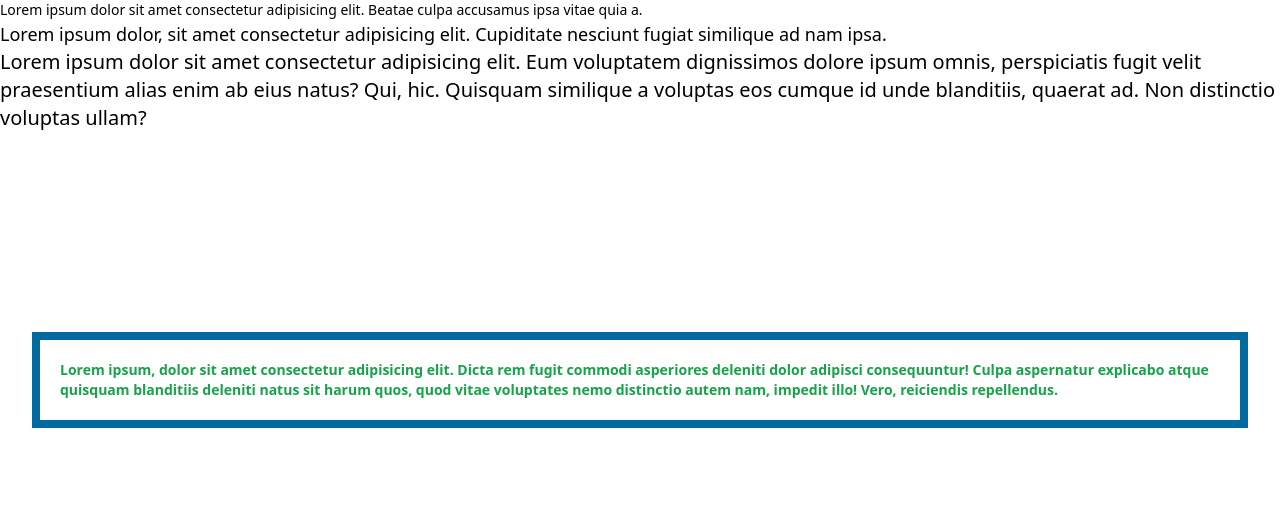
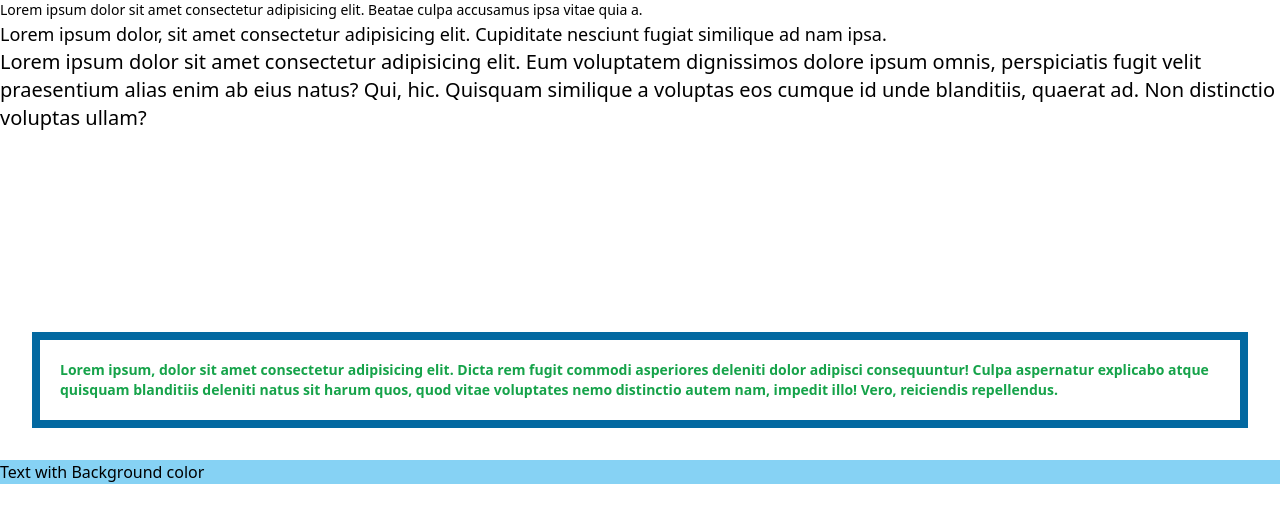
Before and after one commit to sakibahammed/The-Great-Mysterious-Tailwind-After-100syears, a website: page src/index.html in a window 1280 px wide. Drawn offline with Linux system fonts and the light colour scheme.

Commit message:
tried background color for a bit and fixed the title section

```diff
--- a/src/index.html
+++ b/src/index.html
@@ -3,7 +3,7 @@
 <head>
     <meta charset="UTF-8">
     <meta name="viewport" content="width=device-width, initial-scale=1.0">
-    <title>Document</title>
+    <title>Tailwind , The wind of Tail</title>
     <link rel="stylesheet" href="output.css">
 </head>
 <body>
@@ -19,6 +19,10 @@
 
 
 
+<p class="bg-sky-500/50">Text with Background color</p>
+
+
+
 
 
 
```
Also changed, not shown: src/output.css.
